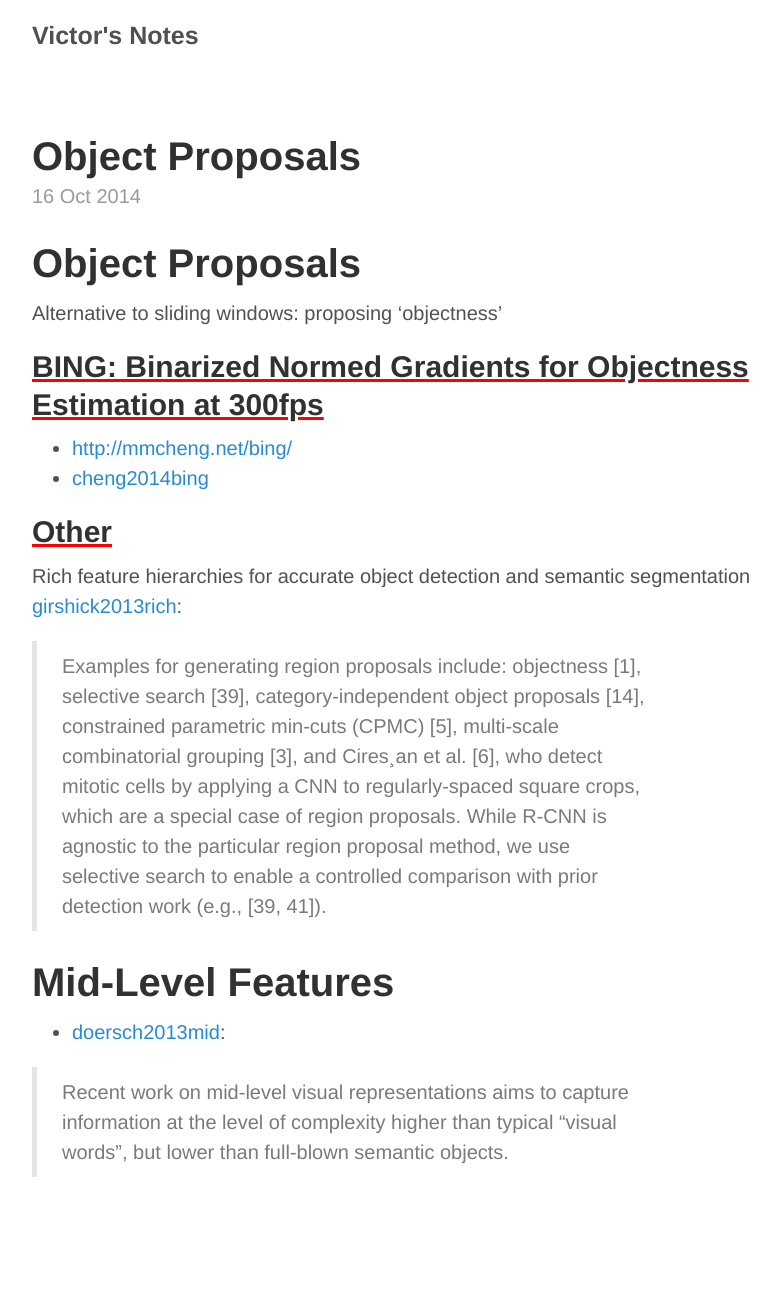
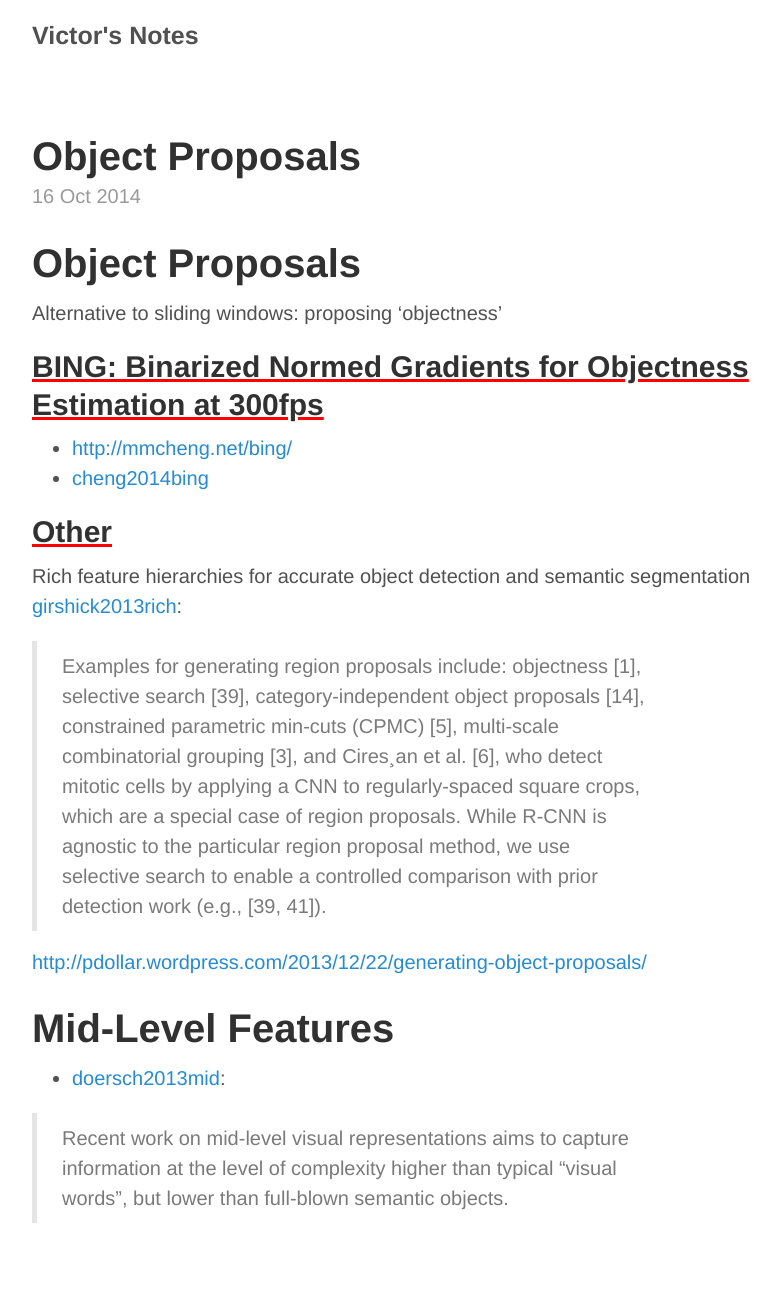
Before and after one commit to victorgan/victorgan.github.io, a Jekyll site: the page built from _posts/2014-10-16-object-proposals.md, in a window 1280 px wide. Shown: the whole page, without its empty margins (248-1028 px from the left). Built offline with Jekyll 4.4.1, drawn with Linux system fonts in a browser that asks for light colours; nearby versions of some CDN libraries; library files that are not in the unit come from our copies; comment, search, counter and statistics services are not loaded; before the commit the page ends 1257 px from its top, so only the background shows below that; some of the changed lines change nothing that is shown.

Commit message:
Update 2014-10-16-object-proposals.md

```diff
--- a/_posts/2014-10-16-object-proposals.md
+++ b/_posts/2014-10-16-object-proposals.md
@@ -26,6 +26,7 @@ Rich feature hierarchies for accurate object detection and semantic segmentation
 > the particular region proposal method, we use selective search to enable a
 > controlled comparison with prior detection work (e.g., [39, 41]).
 
+[http://pdollar.wordpress.com/2013/12/22/generating-object-proposals/](http://pdollar.wordpress.com/2013/12/22/generating-object-proposals/)
 
 # Mid-Level Features
 
```
